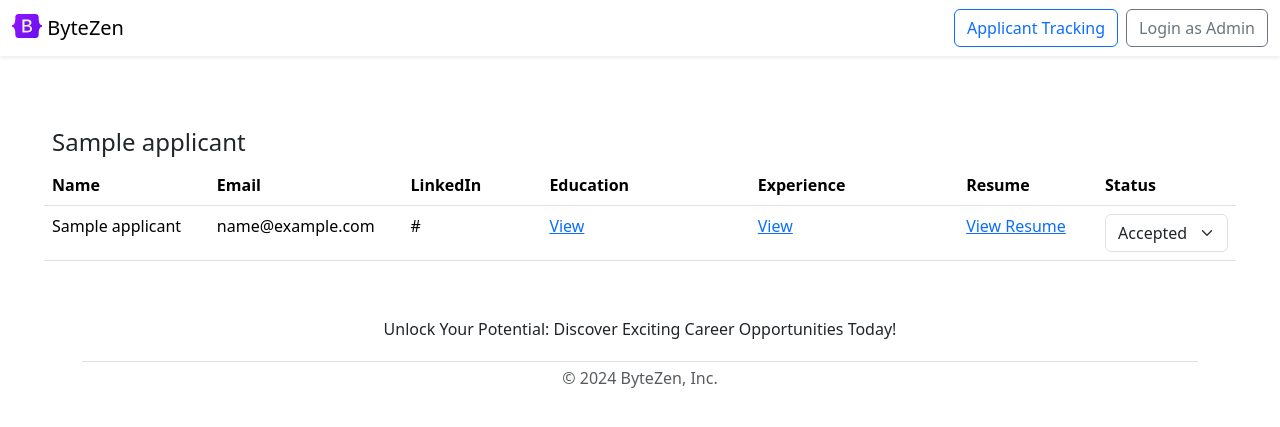
After one commit to jayelcee/bytezen-careers-website, a Flask app: page /admin-monitoring in a window 1280 px wide. The commit adds this page. Shown: the top 427 px of the page. Run offline with Flask 3, Linux system fonts and the light colour scheme; the visitor is signed in with stand-in values (Sample User, id 1); tables that the repository leaves empty hold one stand-in row (values such as "Sample post").

Commit message:
setup admin interface

```diff
--- a/app.py
+++ b/app.py
@@ -1,120 +1,185 @@
-from flask import Flask, render_template, jsonify, request, redirect, url_for, send_from_directory
+from flask import (
+    Flask,
+    render_template,
+    jsonify,
+    request,
+    redirect,
+    url_for,
+    send_from_directory,
+    session,
+    flash,
+)
 from database import db_session, Job, JobApplicant
 from file_saver import save_resume, UPLOAD_FOLDER
+from status_update import update_applicant_status
 
 app = Flask(__name__)
-app.config['UPLOAD_FOLDER'] = UPLOAD_FOLDER
+app.config["UPLOAD_FOLDER"] = UPLOAD_FOLDER
+app.secret_key = "your_secret_key"
+
 
 def load_jobs_from_db(job_id=None):
-  query = db_session.query(Job)
-  if job_id is not None:
-    job = query.filter(Job.id == job_id).first()
-    return {
-      'id': job.id,
-      'title': job.title,
-      'location': job.location,
-      'salary': f"{job.currency} {job.salary:,.2f}",
-      'currency': job.currency,
-      'responsibilities': job.responsibilities.split('\n'),
-      'requirements': job.requirements.split('\n'),
-    } if job else None
+    query = db_session.query(Job)
+    if job_id is not None:
+        job = query.filter(Job.id == job_id).first()
+        return (
+            {
+                "id": job.id,
+                "title": job.title,
+                "location": job.location,
+                "salary": f"{job.currency} {job.salary:,.2f}",
+                "currency": job.currency,
+                "responsibilities": job.responsibilities.split("\n"),
+                "requirements": job.requirements.split("\n"),
+            }
+            if job
+            else None
+        )
 
-  jobs = query.all()
-  jobs_list = [
-    {
-      'id': job.id,
-      'title': job.title,
-      'location': job.location,
-      'salary': f"{job.currency} {job.salary:,.2f}",
-      'currency': job.currency,
-      'responsibilities': job.responsibilities.split('\n'),
-      'requirements': job.requirements.split('\n'),
-    } for job in jobs
-  ]
-  return jobs_list
+    jobs = query.all()
+    jobs_list = [
+        {
+            "id": job.id,
+            "title": job.title,
+            "location": job.location,
+            "salary": f"{job.currency} {job.salary:,.2f}",
+            "currency": job.currency,
+            "responsibilities": job.responsibilities.split("\n"),
+            "requirements": job.requirements.split("\n"),
+        }
+        for job in jobs
+    ]
+    return jobs_list
+
 
 @app.route("/")
 def bytezen():
-  jobs = load_jobs_from_db()
-  return render_template('home.html', jobs=jobs, company_name='ByteZen')
+    jobs = load_jobs_from_db()
+    return render_template("home.html", jobs=jobs, company_name="ByteZen")
+
 
 @app.route("/api/jobs")
 def list_jobs():
-  jobs = load_jobs_from_db()
-  return jsonify(jobs)
+    jobs = load_jobs_from_db()
+    return jsonify(jobs)
+
 
 @app.route("/job/<int:job_id>")
 def show_job(job_id):
-  job = load_jobs_from_db(job_id=job_id)
-  if job is not None:
-    return render_template('jobpage.html', job=job)
-  return "Job not found", 404
+    job = load_jobs_from_db(job_id=job_id)
+    if job is not None:
+        return render_template("jobpage.html", job=job)
+    return "Job not found", 404
+
 
 @app.route("/apply", methods=["POST"])
 def apply_for_job():
-  job_id = request.form.get('job_id')
-  if job_id is None:
-    return "Job ID is required", 400
+    job_id = request.form.get("job_id")
+    if job_id is None:
+        return "Job ID is required", 400
 
-  job = db_session.query(Job).get(job_id)
-  if not job:
-    return "Job not found", 404
+    job = db_session.query(Job).get(job_id)
+    if not job:
+        return "Job not found", 404
 
-  # Now you have the job, you can get the job title
-  job_title = job.title
+    # Now you have the job, you can get the job title
+    job_title = job.title
 
-  # Retrieve form data
-  name = request.form['name']
-  email = request.form['email']
-  linkedin = request.form.get('linkedin')  # .get() is used to handle optional fields
-  education = request.form['education']
-  experience = request.form['experience']
+    # Retrieve form data
+    name = request.form["name"]
+    email = request.form["email"]
+    linkedin = request.form.get("linkedin")  # .get() is used to handle optional fields
+    education = request.form["education"]
+    experience = request.form["experience"]
 
-  # Process the resume file
-  resume_file = request.files['resume']
-  resume_filename = save_resume(resume_file)  # Make sure this is updated to just the filename
-  if resume_filename is None:
-    return "Invalid file format", 400
+    # Process the resume file
+    resume_file = request.files["resume"]
+    resume_filename = save_resume(
+        resume_file
+    )  # Make sure this is updated to just the filename
+    if resume_filename is None:
+        return "Invalid file format", 400
 
-  # Create a new JobApplicant object and set its properties
-  new_applicant = JobApplicant(
-    job_id=job_id,
-    job_title=job_title,
-    name=name,
-    email=email,
-    linkedin=linkedin,
-    education=education,
-    experience=experience,
-    resume=resume_filename,  # Store just the filename
-    status='pending'
-  )
+    # Create a new JobApplicant object and set its properties
+    new_applicant = JobApplicant(
+        job_id=job_id,
+        job_title=job_title,
+        name=name,
+        email=email,
+        linkedin=linkedin,
+        education=education,
+        experience=experience,
+        resume=resume_filename,  # Store just the filename
+        status="pending",
+    )
 
-  # Add the new object to the session and commit it
-  db_session.add(new_applicant)
-  db_session.commit()
+    # Add the new object to the session and commit it
+    db_session.add(new_applicant)
+    db_session.commit()
 
-  # Redirect to a new confirmation page with the applicant's id
-  # Make sure this line is within the same block where new_applicant is defined
-  return redirect(url_for('confirmation', applicant_id=new_applicant.id))
+    # Redirect to a new confirmation page with the applicant's id
+    # Make sure this line is within the same block where new_applicant is defined
+    return redirect(url_for("confirmation", applicant_id=new_applicant.id))
+
 
 @app.route("/confirmation/<int:applicant_id>")
 def confirmation(applicant_id):
-  # Retrieve the applicant's data from the database
-  applicant = db_session.query(JobApplicant).filter(JobApplicant.id == applicant_id).first()
+    # Retrieve the applicant's data from the database
+    applicant = (
+        db_session.query(JobApplicant).filter(JobApplicant.id == applicant_id).first()
+    )
 
-  # Check if the applicant exists
-  if applicant:
-    return render_template("confirmation.html", applicant=applicant)
-  else:
-    return "Applicant not found", 404
+    # Check if the applicant exists
+    if applicant:
+        return render_template("confirmation.html", applicant=applicant)
+    else:
+        return "Applicant not found", 404
 
-@app.route('/resume/<filename>')
+
+@app.route("/resume/<filename>")
 def uploaded_file(filename):
-    return send_from_directory(app.config['UPLOAD_FOLDER'], filename)
+    return send_from_directory(app.config["UPLOAD_FOLDER"], filename)
+
+@app.route("/applicant-tracking")
+def applicant_tracking():
+    return render_template("applicant_tracking.html")
+
+@app.route("/admin-login", methods=["GET", "POST"])
+def admin_login():
+    if request.method == "POST":
+        username = request.form["username"]
+        password = request.form["password"]
+
+        # Add logging here
+        app.logger.debug(f"Attempting login with username: {username}")
+
+        if username == "admin" and password == "admin@bytezen!":
+            session["logged_in"] = True
+            app.logger.debug("Login successful, redirecting to admin_monitoring")
+            return redirect(url_for("admin_monitoring"))
+        else:
+            flash("Invalid credentials. Please try again.")
+            app.logger.debug("Login failed")
+
+    return render_template("admin_login.html")
+
+@app.route("/admin-monitoring")
+def admin_monitoring():
+    if not session.get("logged_in"):
+        return redirect(url_for("admin_login"))
+
+    applicants = db_session.query(JobApplicant).all()
+    return render_template("admin_monitoring.html", applicants=applicants)
+
+@app.route("/update-status", methods=["POST"])
+def update_status():
+    return update_applicant_status()
+
 
 @app.teardown_appcontext
 def shutdown_session(exception=None):
-  db_session.remove()
+    db_session.remove()
+
 
 if __name__ == "__main__":
-  app.run(host='0.0.0.0', debug=True)
+    app.run(host="0.0.0.0", debug=True)
--- /dev/null
+++ b/templates/admin_monitoring.html
@@ -0,0 +1,126 @@
+<!DOCTYPE html>
+<html lang="en">
+<head>
+    <meta charset="UTF-8">
+    <meta name="viewport" content="width=device-width, initial-scale=1.0">
+    <title>Admin Monitoring</title>
+    <link href="https://cdn.jsdelivr.net/npm/bootstrap@5.3.2/dist/css/bootstrap.min.css" rel="stylesheet">
+    <script src="https://cdn.jsdelivr.net/npm/bootstrap@5.3.2/dist/js/bootstrap.bundle.min.js"></script>
+    <style>
+        .full-width-container {
+            width: 95%;
+            max-width: 95%;
+        }
+        .wide-column {
+            width: 15%; /* Adjust the width as needed */
+        }
+        .narrow-column {
+            width: 10%; /* Adjust the width as needed */
+        }
+        .table-responsive {
+            min-height: .01%;
+            overflow-x: auto;
+        }
+        /* Add styles to ensure table cells don't wrap and use ellipsis for overflow */
+        td {
+            white-space: nowrap;
+            overflow: hidden;
+            text-overflow: ellipsis;
+        }
+        /* This will apply when the View links are clicked and content expands */
+        .collapse-content {
+            max-height: none;
+            overflow: visible;
+        }
+    </style>
+</head>
+<body>
+    {% include 'nav.html' %}
+    <div class="container-fluid full-width-container mt-5">
+        <div class="table-responsive">
+            {% for job_title, group in applicants | groupby('job_title') %}
+            <br/><h4 style="margin-left: 8px;">{{ job_title }}</h4>
+            <table class="table">
+                <thead>
+                    <tr>
+                        <th class="narrow-column">Name</th>
+                        <th class="narrow-column">Email</th>
+                        <th class="narrow-column">LinkedIn</th>
+                        <th class="wide-column">Education</th>
+                        <th class="wide-column">Experience</th>
+                        <th class="narrow-column">Resume</th>
+                        <th class="narrow-column">Status</th>
+                    </tr>
+                </thead>
+                <tbody>
+                    {% for applicant in group %}
+                    <tr>
+                        <td>{{ applicant.name }}</td>
+                        <td>{{ applicant.email }}</td>
+                        <td>{{ applicant.linkedin }}</td>
+                        <td>
+                            <a data-bs-toggle="collapse" href="#collapseEducation{{ applicant.id }}" role="button" aria-expanded="false" aria-controls="collapseEducation{{ applicant.id }}">
+                                View
+                            </a>
+                            <div class="collapse" id="collapseEducation{{ applicant.id }}">
+                                <div class="card card-body">
+                                    {{ applicant.education | replace('\n', '<br>') | safe }}
+                                </div>
+                            </div>
+                        </td>
+                        <td>
+                            <a data-bs-toggle="collapse" href="#collapseExperience{{ applicant.id }}" role="button" aria-expanded="false" aria-controls="collapseExperience{{ applicant.id }}">
+                                View
+                            </a>
+                            <div class="collapse" id="collapseExperience{{ applicant.id }}">
+                                <div class="card card-body">
+                                    {{ applicant.experience | replace('\n', '<br>') | safe }}
+                                </div>
+                            </div>
+                        </td>
+                        <td>
+                            <a href="{{ url_for('uploaded_file', filename=applicant.resume) }}" target="_blank">View Resume</a>
+                        </td>
+                        <td>
+                            <select class="form-select" onchange="updateStatus(this, {{ applicant.id }})">
+                                <option value="pending" {% if applicant.status == 'pending' %}selected{% endif %}>Pending</option>
+                                <option value="interview" {% if applicant.status == 'interview' %}selected{% endif %}>Interview</option>
+                                <option value="accepted" {% if applicant.status == 'accepted' %}selected{% endif %}>Accepted</option>
+                                <option value="rejected" {% if applicant.status == 'rejected' %}selected{% endif %}>Rejected</option>
+                            </select>
+                        </td>
+                    </tr>
+                    {% endfor %}
+                </tbody>
+            </table>
+            {% endfor %}
+        </div>
+    </div>
+    <script>
+    function updateStatus(selectElement, applicantId) {
+        fetch('/update-status', {
+            method: 'POST',
+            headers: {
+                'Content-Type': 'application/x-www-form-urlencoded; charset=UTF-8',
+                // Add your CSRF token here if CSRF protection is enabled
+            },
+            body: `applicant_id=${applicantId}&new_status=${selectElement.value}`
+        })
+        .then(response => response.json())
+        .then(data => {
+            if (data.success) {
+                console.log(data.message);
+                // You can add any additional logic to handle a successful update
+            } else {
+                console.log(data.message);
+                // You can add logic here to handle a failed update
+            }
+        })
+        .catch(error => {
+            console.error('Error:', error);
+        });
+    }
+    </script>
+    {% include 'footer.html' %}
+</body>
+</html>
--- a/templates/nav.html
+++ b/templates/nav.html
@@ -4,6 +4,10 @@
       <img src="/static/logo.svg" alt="" width="30" height="24" class="d-inline-block align-text-top">
       ByteZen
     </a>
+    <div class="d-flex align-items-center">
+      <a href="{{ url_for('applicant_tracking') }}" class="btn btn-outline-primary me-2">Applicant Tracking</a>
+      <a href="{{ url_for('admin_login') }}" class="btn btn-outline-secondary">Login as Admin</a>
+    </div>
   </div>
 </nav>
-<div style = "height:56px"></div>
+<div style="height:56px;"></div> <!-- This div is used to offset the content below the fixed navbar -->
```
Also changed, not shown: status_update.py (added, +22 -0 lines), templates/admin_login.html (added, +30 -0 lines), templates/applicant_tracking.html (added, +17 -0 lines).
